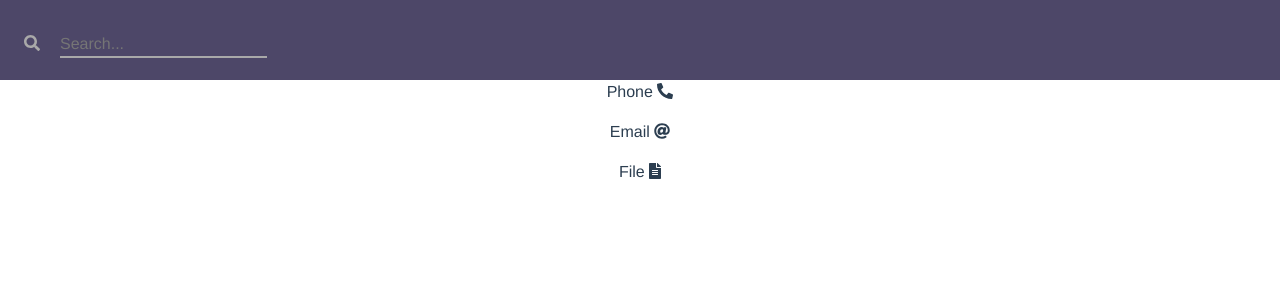
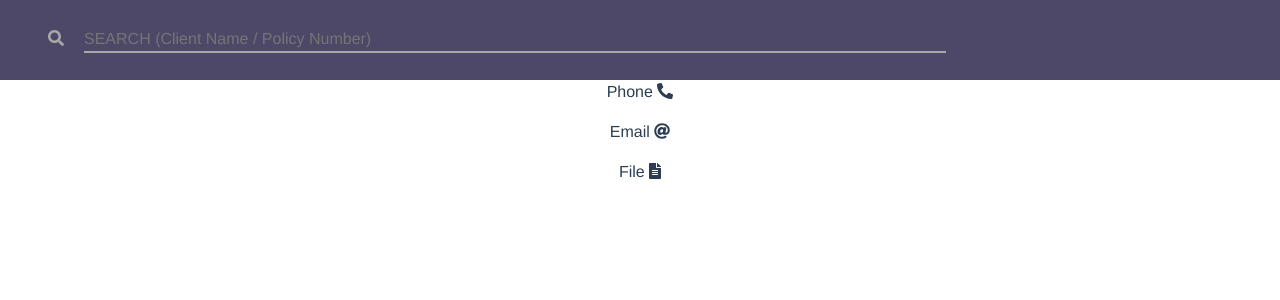
Before and after one commit to smerveroglu/Smart-Search, a Vue app: page / in a window 1280 px wide. Shown: the top 300 px of the page. Built offline with nearby package versions, Linux system fonts and the light colour scheme.

Commit message:
add sass

```diff
--- a/package.json
+++ b/package.json
@@ -26,7 +26,9 @@
     "eslint": "^6.7.2",
     "eslint-plugin-prettier": "^3.3.1",
     "eslint-plugin-vue": "^6.2.2",
+    "node-sass": "^5.0.0",
     "prettier": "^2.2.1",
+    "sass-loader": "^10.0.5",
     "vue-template-compiler": "^2.6.11"
   },
   "eslintConfig": {
--- a/src/components/SearchBar.vue
+++ b/src/components/SearchBar.vue
@@ -1,19 +1,11 @@
 <template>
   <div class="searchBar">
-    <nav class="navbar sticky-top">
-          <span class="m-4"
-            ><font-awesome-icon icon="search" id="searchIcon" />
-            <input placeholder="Search..." />
-          </span>
-          <!-- <input
-            type="text"
-            class="form-control"
-            placeholder="Username"
-            aria-label="Username"
-            aria-describedby="basic-addon1"
-          /> -->
-
-    </nav>
+    <header class="navbar sticky-top">
+      <nav class="w-100 ms-5">
+        <font-awesome-icon icon="search" id="searchIcon" />
+        <input placeholder="SEARCH (Client Name / Policy Number)" />
+      </nav>
+    </header>
     <List></List>
   </div>
 </template>
@@ -27,29 +19,4 @@ export default {
   },
 };
 </script>
-<style>
-.navbar {
-  background-color: #4d4768;
-  height: 80px;
-  display: flex;
-}
-#searchIcon {
-  color: darkgray;
-  margin-right: 20px;
-}
-input {
-  /* height: 100px; */
-  /* width: 100px; */
-  /* min-width: 100%; */
-  background-color: #4d4768;
-  padding: 0;
-  border-radius: 0;
-  transition: 0.2s;
-  font-size: 14rem;
-  color: #9b9b9b;
-  border: none;
-  outline: none;
-  border-bottom: 2px solid darkgray;
-
-}
-</style>
+<style src="../styles/search-bar.scss" lang="scss"></style>
--- /dev/null
+++ b/src/styles/search-bar.scss
@@ -0,0 +1,21 @@
+.navbar {
+  background-color: #4d4768;
+  height: 80px;
+  text-align: left;
+}
+#searchIcon {
+  color: darkgray;
+  margin-right: 20px;
+}
+input {
+  width: 70%;
+  background-color: #4d4768;
+  padding: 0;
+  font-size: 14rem;
+  border: none;
+  outline: none;
+  border-bottom: 2px solid darkgray;
+}
+input:focus {
+  color: cornsilk;
+}
```
Also changed, not shown: 1 other file (tests, documents, lock files or other folders).
